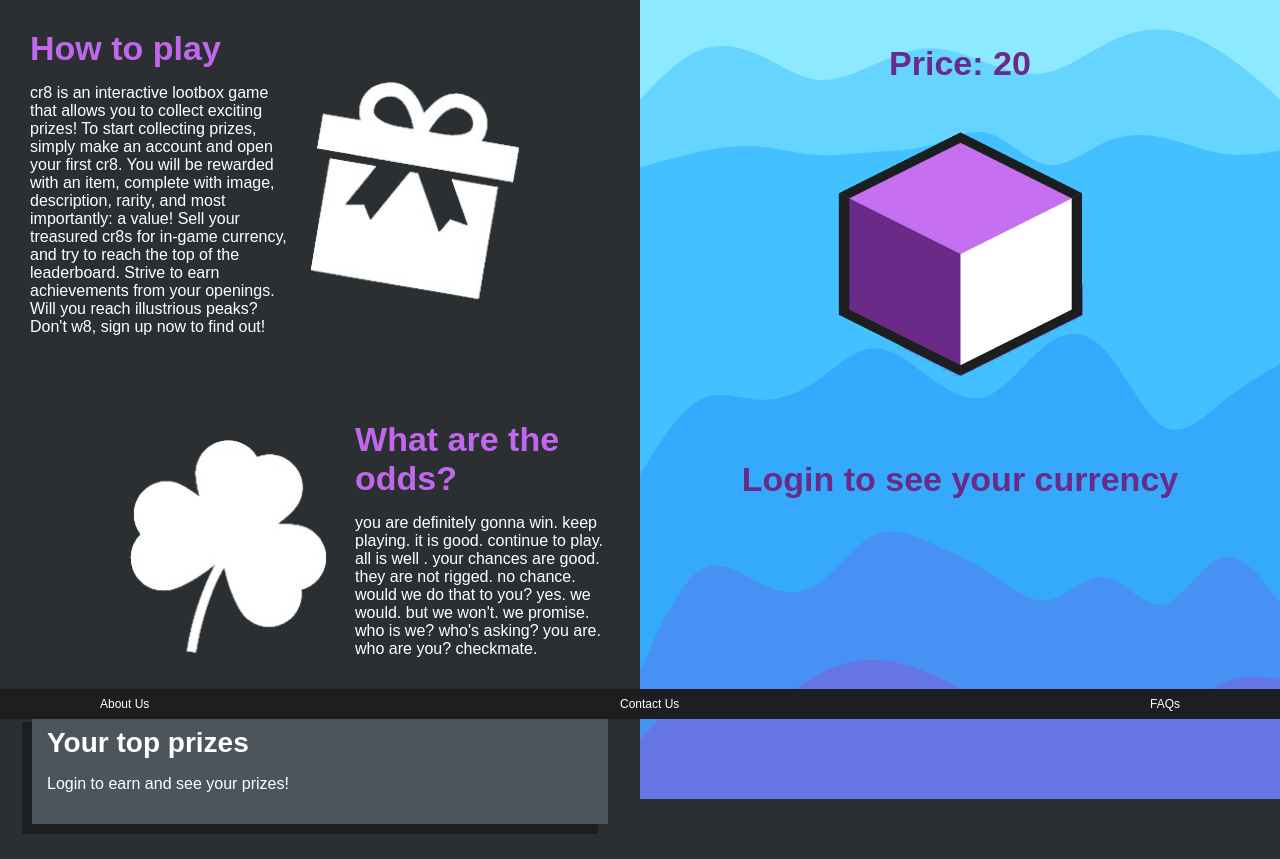
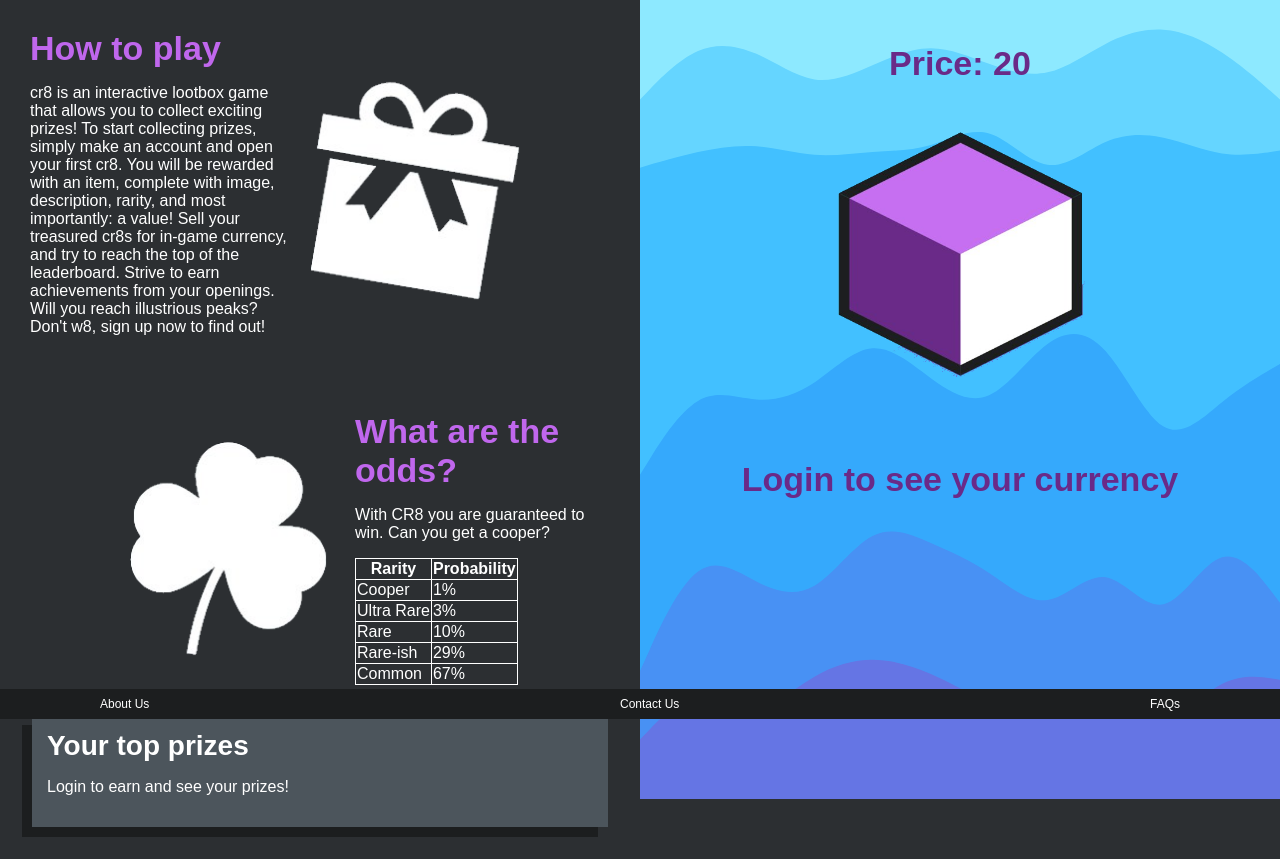
Before and after one commit to LorneBarnaby/WAD2-Team-2D, a Django app: page / in a window 1280 px wide. Shown: the part 81-940 px from the top of the page. Before the commit the page ends 915 px from the top, so only its background shows below. Run offline with Django 3.2, Linux system fonts and the light colour scheme; some libraries are stand-ins or nearby versions.

Commit message:
Rarities on index page

```diff
--- a/static/css/style.css
+++ b/static/css/style.css
@@ -403,3 +403,13 @@ h3 {
 .achievement-container{
     padding:5px;
 }
+
+.rarityTable{
+    border: 1px solid white;
+      padding:0em 2em;
+    border-collapse: collapse;
+}
+
+table, td, th {
+    border: 1px solid white;
+}
--- a/templates/cr8/index.html
+++ b/templates/cr8/index.html
@@ -34,13 +34,17 @@
                     <img src="{% static 'images/luck.png' %}" alt="Image of a clover."/>
                     <div>
                         <h2>What are the odds?</h2>
-                        <p>you are definitely gonna win. keep playing.
-                            it is good. continue to play. all is well
-                            . your chances are good. they are not rigged. no chance. would we do that to you? yes. we
-                            would.
-                            but
-                            we won't. we promise. who is we? who's asking? you are. who are you? checkmate.
+                        <p>
+                            With CR8 you are guaranteed to win. Can you get a cooper?
                         </p>
+                        <table class="rarityTable">
+                            <tr><th>Rarity</th><th>Probability</th></tr>
+                            <tr><td>Cooper</td><td>1%</td></tr>
+                            <tr><td>Ultra Rare</td><td>3%</td></tr>
+                            <tr><td>Rare</td><td>10%</td></tr>
+                            <tr><td>Rare-ish</td><td>29%</td></tr>
+                            <tr><td>Common</td><td>67%</td></tr>
+                        </table>
                     </div>
                 </div>
 
```
